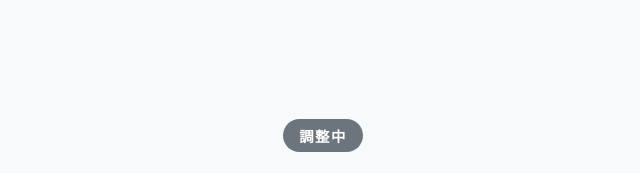
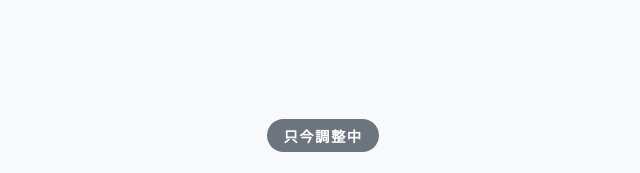
Before and after one commit to sm225-london1957/sm225-london1957.github.io, a plain HTML site: page index.html in a window 1280 px wide. Shown: the part 208-381 px from the top of the page, without its empty margins (317-957 px from the left). Drawn offline with Linux system fonts and the light colour scheme.

Commit message:
Update status badge text in index.html

```diff
--- a/index.html
+++ b/index.html
@@ -67,7 +67,7 @@
 <body>
 
     <div class="container">
-        <div class="status-badge">調整中</div>
+        <div class="status-badge">只今調整中</div>
         <h1>水野壮公式ウェブサイト</h1>
         <p class="message">近日公開</p>
     </div>
```
